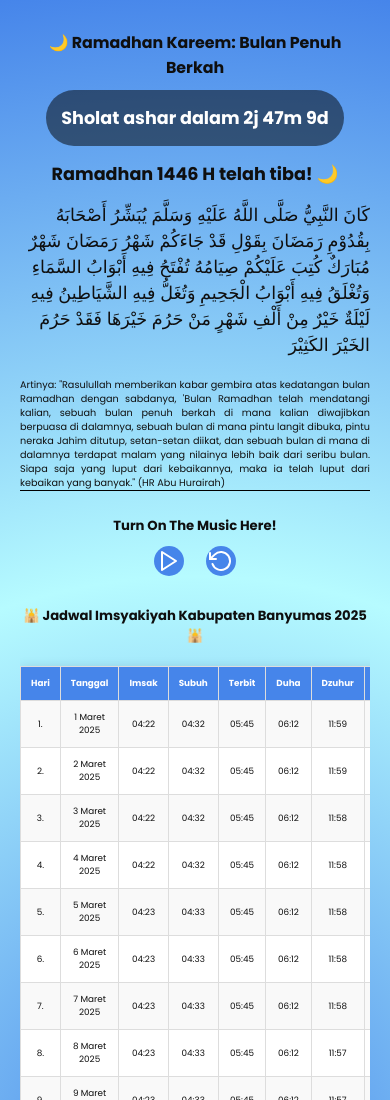
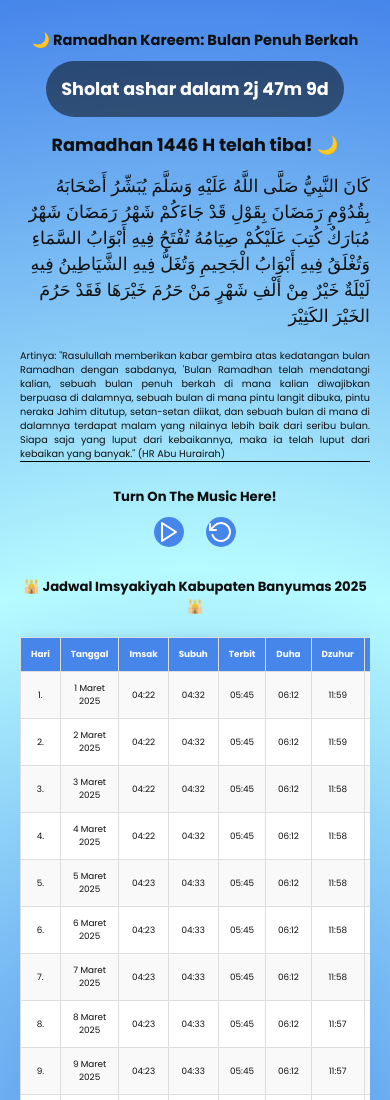
Before and after one commit to rifqirizaldi0/ramadhan2025, a plain HTML site: page index.html in a window 390 px wide. Shown: the top 1100 px of the page. Drawn offline with nearby package versions, Linux system fonts and the light colour scheme.

Commit message:
Update style.css

```diff
--- a/style.css
+++ b/style.css
@@ -168,7 +168,7 @@ tr:nth-child(even) {
     font-size: 55%;
   }
   .ytta {
-    font-size: 90%;
+    font-size: 83%;
   }
 }
 /* @media (max-width: 450px) {
```
